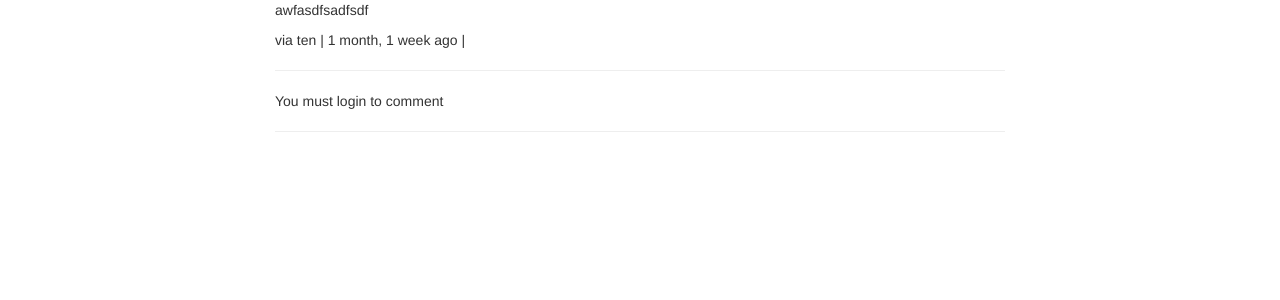
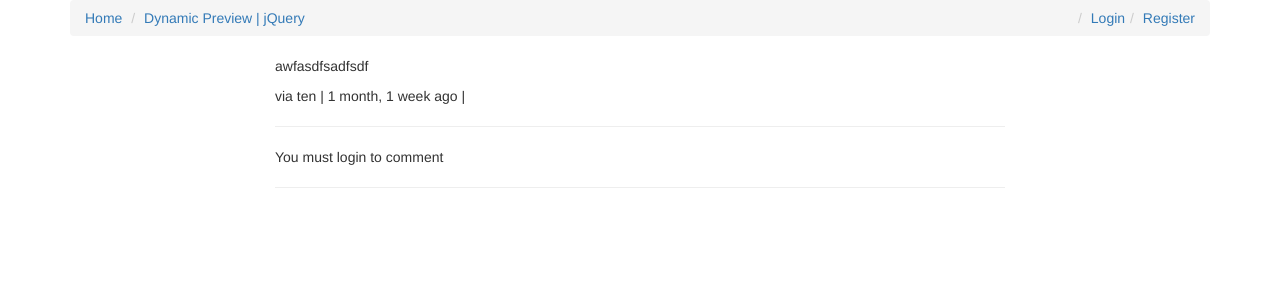
Before and after one commit to 10zinten/blogjango19, a Django app: template src/templates/comment_thread.html in a window 1280 px wide. Shown: the top 300 px of the page. Run offline with Django 3.2, Linux system fonts and the light colour scheme; the template is opened without the code that fills it: values that come from a table or form of the project are taken from there, others are empty; data comes from the database, SQL or seed files in the repository; both versions use the stored data as it was after the commit; parts of the project's set-up code (start-up, migrations or seed data) failed here and were passed over; some libraries are stand-ins or nearby versions.

Commit message:
Add Breadcrumb navgbar

```diff
--- a/src/templates/base.html
+++ b/src/templates/base.html
@@ -31,6 +31,20 @@
 
 	{% include "messages_display.html" %}
 	<div class='container'>
+		<ol class='breadcrumb'>
+			<li><a href='{% url "posts:list" %}'>Home</a></li>
+			{% block post_detial_link %}
+			{% endblock %}
+
+			{% if not request.user.is_authenticated %}
+			<li class='pull-right'><a href='{% url "register"%}'>Register</a></li>
+			<li class='pull-right'><a href='{% url "login"%}'>Login</a></li>
+			{% else %}
+			<li class='pull-right'><a href='{% url "logout"%}'>Logout</a></li>
+			{% endif %}
+
+		</ol>
+
 		{% block content %}
 
 		{% endblock content %}
--- a/src/templates/comment_thread.html
+++ b/src/templates/comment_thread.html
@@ -5,9 +5,15 @@
 
 {% block head_title %}
 
-	{{ instance.title }} | {{ block.super }}
+	{{ comment.content_object.title }} | {{ block.super }}
 
 {% endblock head_title %}
+
+
+
+{% block post_detial_link %}
+	<li><a href="{{ comment.content_object.get_absolute_url }}">{{ comment.content_object.title }}</a></li>
+{% endblock %}
 
 
 {% block content %}
--- a/src/templates/post_detail.html
+++ b/src/templates/post_detail.html
@@ -8,6 +8,12 @@
 	{{ instance.title }} | {{ block.super }}
 
 {% endblock head_title %}
+
+{% block post_detial_link %}
+	<li class="nav-item">
+		<a class="nav-link" href="{{ isntance.get_absolute_url }}">{{ instance.title }}</a>
+	</li>
+{% endblock %}
 
 {% block content %}
 	<div class='col-sm-8 col-sm-offset-2'>
--- a/src/templates/post_list.html
+++ b/src/templates/post_list.html
@@ -3,7 +3,6 @@
 {% block content %}
 
 	<div class='col-sm-8 col-sm-offset-2'>
-		<h1> {{ title }} </h1>
 		<form method='GET' action='' class='row'>
 			<div class='col-sm-6'>
 				<div class='input-group'>
```
Also changed, not shown: src/db.sqlite3.
